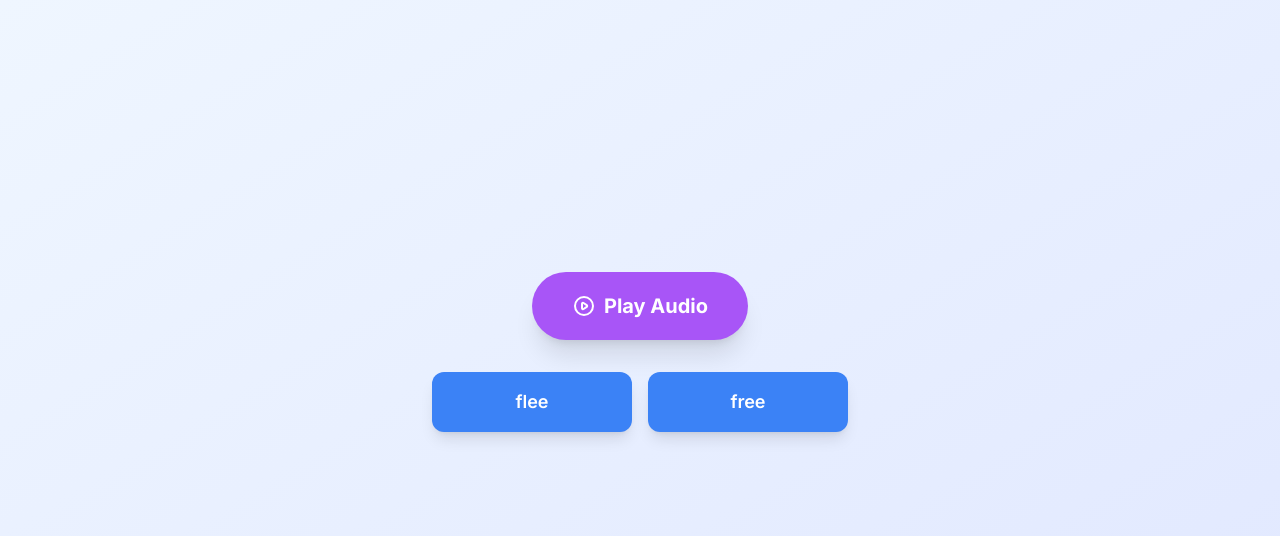
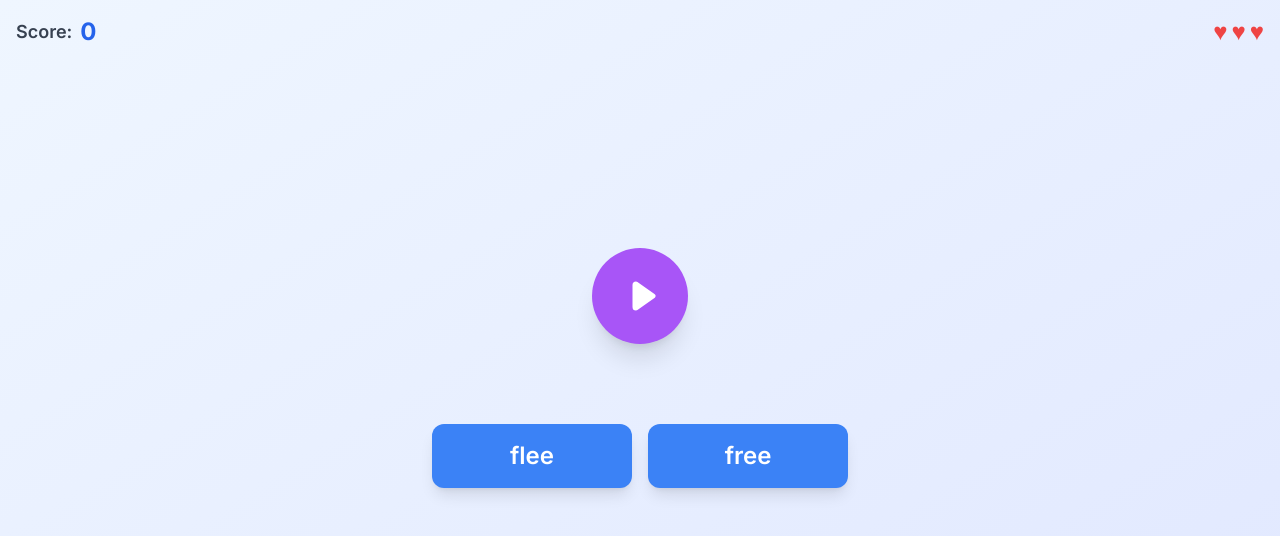
Before and after one commit to oneoneniaoniao/LRchecker, a Next.js app in the folder web/: page / in a window 1280 px wide. Shown: the top 536 px of the page. Built offline with nearby package versions, Linux system fonts and the light colour scheme.

Commit message:
add score and life

```diff
--- a/web/pages/index.tsx
+++ b/web/pages/index.tsx
@@ -1,6 +1,8 @@
 import React, { useEffect, useState } from "react";
 import ButtonAudio from "@/components/ui/button/ButtonAudio";
 import Button from "@/components/ui/button/Button";
+import GameOver from "@/components/GameOver";
+import GameInfo from "@/components/GameInfo";
 import { words } from "@/store/words";
 
 const getRandomIndex = (length: number) => Math.floor(Math.random() * length);
@@ -11,6 +13,9 @@ const Home: React.FC = () => {
   const [currentAudio, setCurrentAudio] = useState("");
   const [result, setResult] = useState("");
   const [isAnswered, setIsAnswered] = useState(false);
+  const [score, setScore] = useState(0);
+  const [lives, setLives] = useState(3);
+  const [isGameOver, setIsGameOver] = useState(false);
 
   const loadNewQuestion = () => {
     const index = getRandomIndex(words.length);
@@ -22,6 +27,15 @@ const Home: React.FC = () => {
     setResult("");
     setIsAnswered(false);
     console.log("selected word is " + word);
+  };
+
+  const restartGame = () => {
+    setScore(0);
+    setLives(3);
+    setIsGameOver(false);
+    setResult("");
+    setIsAnswered(false);
+    loadNewQuestion();
   };
 
   useEffect(() => {
@@ -51,27 +65,41 @@ const Home: React.FC = () => {
     if (result) {
       // 結果を表示してから1.5秒後に次の問題に移る
       const timer = setTimeout(() => {
-        loadNewQuestion();
+        if (!isGameOver) {
+          loadNewQuestion();
+        }
       }, 1500);
       return () => clearTimeout(timer);
     }
-  }, [result]);
+  }, [result, isGameOver]);
 
   const handleWordClick = (word: string) => {
-    if (isAnswered) return; // 既に回答済みの場合は何もしない
+    if (isAnswered || isGameOver) return; // 既に回答済みまたはゲームオーバーの場合は何もしない
 
     setIsAnswered(true);
     if (word === selectedWord) {
       console.log("GOOD");
       setResult("correct!");
+      setScore((prev) => prev + 1);
     } else {
       console.log("noooo");
       setResult("wrong");
+      const newLives = lives - 1;
+      setLives(newLives);
+      if (newLives <= 0) {
+        setIsGameOver(true);
+      }
     }
   };
 
+  if (isGameOver) {
+    return <GameOver score={score} onRestart={restartGame} />;
+  }
+
   return (
-    <div className="flex flex-col items-center justify-center w-full max-w-2xl mx-auto space-y-8 py-8">
+    <div className="flex flex-col items-center justify-center w-full max-w-2xl mx-auto space-y-20 py-8">
+      <GameInfo score={score} lives={lives} />
+
       <div className="flex justify-center">
         <ButtonAudio audioSrc={currentAudio} disabled={isAnswered} />
       </div>
--- /dev/null
+++ b/web/src/components/GameInfo.tsx
@@ -0,0 +1,40 @@
+import React from "react";
+
+type GameInfoProps = {
+  score: number;
+  lives: number;
+};
+
+const GameInfo: React.FC<GameInfoProps> = ({ score, lives }) => {
+  return (
+    <div className="fixed top-4 left-4 right-4 flex justify-between items-center z-10">
+      {/* スコア表示 - 左 */}
+      <div className="flex items-center gap-2">
+        <span className="text-lg font-semibold text-gray-700 dark:text-gray-400">
+          Score:
+        </span>
+        <span className="text-2xl font-bold text-blue-600 dark:text-blue-400">
+          {score}
+        </span>
+      </div>
+
+      {/* ライフ表示 - 右 */}
+      <div className="flex items-center gap-2">
+        <div className="flex gap-1">
+          {[1, 2, 3].map((life) => (
+            <span
+              key={life}
+              className={`text-2xl ${
+                life <= lives ? "text-red-500" : "text-gray-400"
+              }`}
+            >
+              ♥
+            </span>
+          ))}
+        </div>
+      </div>
+    </div>
+  );
+};
+
+export default GameInfo;
--- /dev/null
+++ b/web/src/components/GameOver.tsx
@@ -0,0 +1,30 @@
+import React from "react";
+import Button from "@/components/ui/button/Button";
+
+type GameOverProps = {
+  score: number;
+  onRestart: () => void;
+};
+
+const GameOver: React.FC<GameOverProps> = ({ score, onRestart }) => {
+  return (
+    <div className="flex flex-col items-center justify-center w-full max-w-2xl mx-auto space-y-8 py-8 min-h-screen">
+      <div className="text-center space-y-6 animate-fade-in">
+        <h1 className="text-6xl font-bold text-red-600 mb-4">Game Over</h1>
+        <div className="space-y-4">
+          <p className="text-2xl text-gray-700 dark:text-gray-300">
+            Your Score
+          </p>
+          <div className="text-7xl font-bold text-blue-600 dark:text-blue-400">
+            {score}
+          </div>
+        </div>
+        <div className="pt-8">
+          <Button buttonText="Once Again!?" onClick={onRestart} />
+        </div>
+      </div>
+    </div>
+  );
+};
+
+export default GameOver;
--- a/web/src/components/ui/button/Button.tsx
+++ b/web/src/components/ui/button/Button.tsx
@@ -6,12 +6,16 @@ type ButtonProps = {
   disabled?: boolean;
 };
 
-const Button: React.FC<ButtonProps> = ({ buttonText, onClick, disabled = false }) => {
+const Button: React.FC<ButtonProps> = ({
+  buttonText,
+  onClick,
+  disabled = false,
+}) => {
   return (
     <button
       onClick={onClick}
       disabled={disabled}
-      className={`bg-blue-500 text-white font-semibold px-8 py-4 rounded-xl shadow-lg transform transition-all duration-200 min-w-[200px] text-lg ${
+      className={`bg-blue-500 text-white font-semibold px-8 py-4 rounded-xl shadow-lg transform transition-all duration-200 min-w-[200px] text-2xl ${
         disabled
           ? "opacity-50 cursor-not-allowed"
           : "hover:bg-blue-600 hover:shadow-xl hover:-translate-y-1 cursor-pointer"
--- a/web/src/components/ui/button/ButtonAudio.tsx
+++ b/web/src/components/ui/button/ButtonAudio.tsx
@@ -5,7 +5,10 @@ type AudioButtonProps = {
   disabled?: boolean;
 };
 
-const ButtonAudio: React.FC<AudioButtonProps> = ({ audioSrc, disabled = false }) => {
+const ButtonAudio: React.FC<AudioButtonProps> = ({
+  audioSrc,
+  disabled = false,
+}) => {
   const handleClick = () => {
     if (disabled || !audioSrc) return;
     const audio = new Audio(audioSrc);
@@ -18,7 +21,7 @@ const ButtonAudio: React.FC<AudioButtonProps> = ({ audioSrc, disabled = false })
     <button
       onClick={handleClick}
       disabled={disabled}
-      className={`bg-purple-500 text-white font-bold px-10 py-5 rounded-full shadow-xl transform transition-all duration-200 text-xl flex items-center justify-center gap-2 ${
+      className={`bg-purple-500 text-white font-bold p-6 rounded-full shadow-xl transform transition-all duration-200 flex items-center justify-center ${
         disabled
           ? "opacity-50 cursor-not-allowed"
           : "hover:bg-purple-600 hover:shadow-2xl hover:scale-110 cursor-pointer"
@@ -26,25 +29,19 @@ const ButtonAudio: React.FC<AudioButtonProps> = ({ audioSrc, disabled = false })
     >
       <svg
         xmlns="http://www.w3.org/2000/svg"
-        className="h-6 w-6"
+        className="h-12 w-12"
         fill="none"
         viewBox="0 0 24 24"
-        stroke="currentColor"
       >
         <path
+          d="M9.5 6.5C9.5 6.2 9.7 6 10 6L18.5 12L10 18C9.7 18 9.5 17.8 9.5 17.5V6.5Z"
+          fill="currentColor"
+          stroke="currentColor"
+          strokeWidth="2.5"
+          strokeLinejoin="round"
           strokeLinecap="round"
-          strokeLinejoin="round"
-          strokeWidth={2}
-          d="M14.752 11.168l-3.197-2.132A1 1 0 0010 9.87v4.263a1 1 0 001.555.832l3.197-2.132a1 1 0 000-1.664z"
-        />
-        <path
-          strokeLinecap="round"
-          strokeLinejoin="round"
-          strokeWidth={2}
-          d="M21 12a9 9 0 11-18 0 9 9 0 0118 0z"
         />
       </svg>
-      Play Audio
     </button>
   );
 };
```
